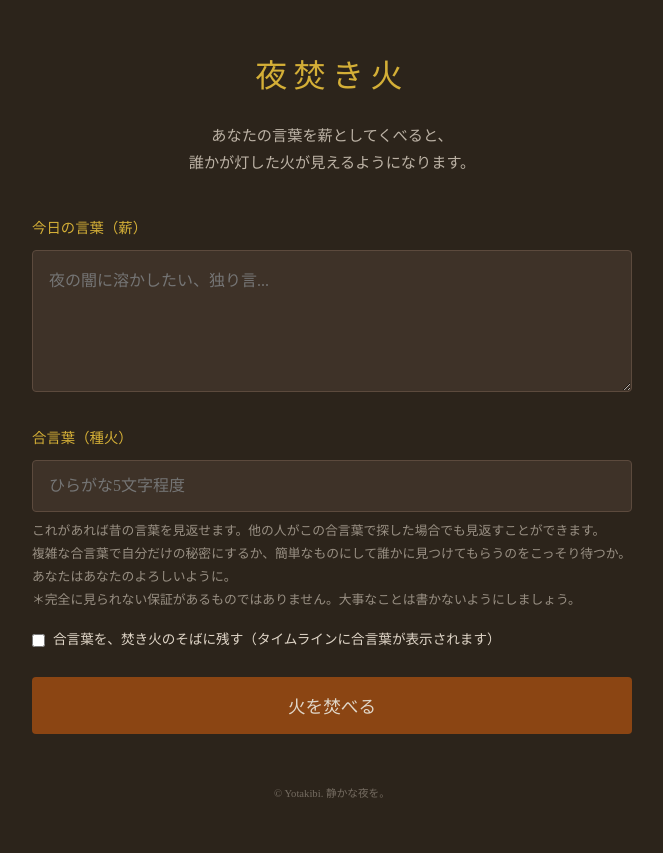
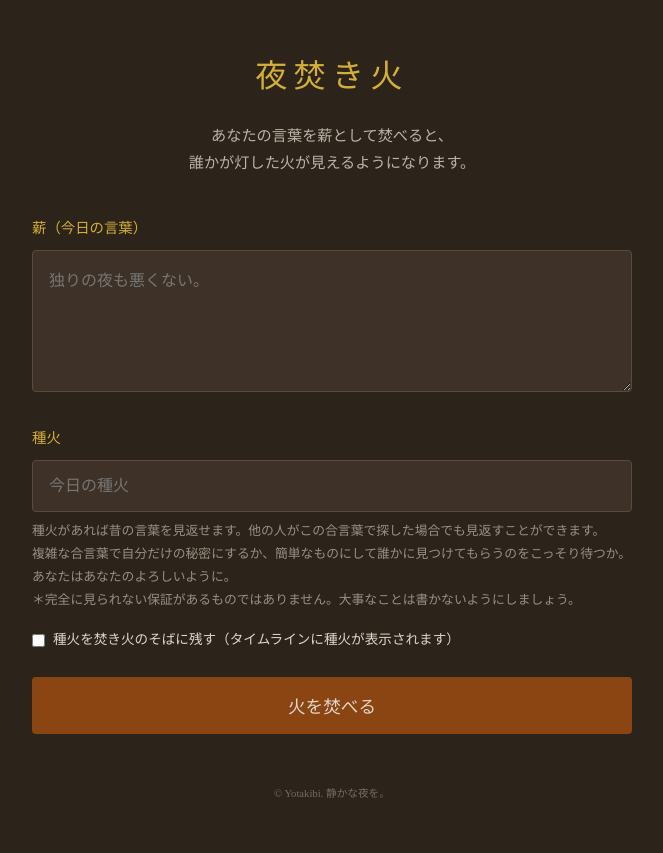
Before and after one commit to karaagenomuranaoya/yotakibi, a Flask app: page / in a window 1280 px wide. Shown: the whole page, without its empty margins (308-971 px from the left). Run offline with Flask 3, Linux system fonts and the light colour scheme; the visitor is signed in with stand-in values (Sample User, id 1).

Commit message:
tanebi_improve

```diff
--- a/app.py
+++ b/app.py
@@ -1,5 +1,6 @@
 import os
-from datetime import datetime
+import re  # ★追加: 正規表現用
+from datetime import datetime, timedelta
 from flask import Flask, render_template, request, redirect, url_for, session, flash
 from flask_sqlalchemy import SQLAlchemy
 from functools import wraps
@@ -11,69 +12,40 @@ app.config['SQLALCHEMY_TRACK_MODIFICATIONS'] = False
 
 db = SQLAlchemy(app)
 
-# ---------------------------------------------------------
-# データモデル (Diary) - 更新
-# ---------------------------------------------------------
+# --- モデル定義などは変更なし ---
 class Diary(db.Model):
     __tablename__ = 'diaries'
-
     id = db.Column(db.Integer, primary_key=True)
     content = db.Column(db.Text, nullable=False)
     aikotoba = db.Column(db.String(20), nullable=False)
-    # ★追加: 合言葉を公開するかどうかのフラグ
     is_public = db.Column(db.Boolean, default=False)
     created_at = db.Column(db.DateTime, default=datetime.now)
 
 with app.app_context():
     db.create_all()
 
-# app.py の該当部分（check_opening_hours）を以下に書き換えてください
-
-# ---------------------------------------------------------
-# 時間制限の門番（夜しか開かない ＆ 裏口あり）
-# ---------------------------------------------------------
+# --- 門番関数（check_opening_hours）などは変更なし ---
 @app.before_request
 def check_opening_hours():
-    # 1. 静的ファイルは常に許可
     if request.path.startswith('/static'):
         return
-
-    # 2. 管理者（裏口）チェック
-    # URLに ?admin_key=... がある、または既に管理者セッションがある場合
-    # 本番では環境変数でキーを管理すべきですが、今は簡易的に 'secret_open' とします
     secret_key = request.args.get('admin_key')
     if secret_key == 'secret_open':
-        session['is_admin'] = True  # セッションに管理者フラグを立てる
-
-    # 管理者なら常に通過許可
+        session['is_admin'] = True
     if session.get('is_admin'):
         return
-
-    # 3. 時間チェック
     now = datetime.now()
     hour = now.hour
-
-    # 営業時間: 20時(20) 〜 24時(0)の前まで
-    # hourが 20, 21, 22, 23 のいずれかなら営業中
     is_open = (20 <= hour < 24)
-
     if not is_open:
-        # 閉店中だが、sleepingページへのアクセスなら許可
         if request.endpoint == 'sleeping':
             return
-
-        # それ以外はsleepingページへ飛ばす
-        # その際、時間帯の理由（reason）をURLパラメータで渡す
         if 0 <= hour < 6:
-            reason = 'midnight' # 0:00 - 6:00 (寝ろよ)
+            reason = 'midnight'
         else:
-            reason = 'daytime'  # 6:00 - 20:00 (まだ早い)
-
+            reason = 'daytime'
         return redirect(url_for('sleeping', reason=reason))
 
-# ---------------------------------------------------------
-# アクセス制限デコレータ
-# ---------------------------------------------------------
 def fire_required(f):
     @wraps(f)
     def decorated_function(*args, **kwargs):
@@ -82,12 +54,7 @@ def fire_required(f):
         return f(*args, **kwargs)
     return decorated_function
 
-# ---------------------------------------------------------
-# ルーティング
-# ---------------------------------------------------------
-
-# 【閉店画面】
-# app.py の sleeping ルート部分
+# --- ルーティング ---
 
 @app.route('/sleeping')
 def sleeping():
@@ -99,13 +66,30 @@ def index():
     if request.method == 'POST':
         content = request.form.get('content')
         aikotoba = request.form.get('aikotoba')
-        # ★追加: チェックボックスの値を取得
         is_public = True if request.form.get('is_public') else False
 
+        # 1. 必須チェック
         if not content or not aikotoba:
-            flash('言葉と合言葉が必要です。', 'error')
-            return redirect(url_for('index'))
+            flash('薪と種火が必要です。', 'error')
+            # ★変更: 本文だけは残してあげる
+            return render_template('index.html', kept_content=content)
 
+        # 2. ひらがなバリデーション
+        if not re.match(r'^[ぁ-ん]+$', aikotoba):
+            flash('種火にはひらがながぴったりです。', 'error')
+            return render_template('index.html', kept_content=content)
+
+        # ★変更 3. 文字数制限 (15文字以内)
+        # 粋なエラーメッセージに変更し、本文を保持して戻す
+        if len(aikotoba) > 15:
+            flash('種火はちょっとでいいんです', 'error')
+            return render_template('index.html', kept_content=content)
+
+        if len(aikotoba) < 3:
+            flash('ちょっとすぎるのも考えものです', 'error')
+            return render_template('index.html', kept_content=content)
+
+        # 保存処理
         new_diary = Diary(content=content, aikotoba=aikotoba, is_public=is_public)
         db.session.add(new_diary)
         db.session.commit()
@@ -119,7 +103,10 @@ def index():
 @app.route('/timeline')
 @fire_required
 def timeline():
-    diaries = Diary.query.order_by(Diary.created_at.desc()).limit(50).all()
+    time_threshold = datetime.now() - timedelta(hours=24)
+    diaries = Diary.query.filter(Diary.created_at >= time_threshold)\
+                         .order_by(Diary.created_at.desc())\
+                         .all()
     return render_template('timeline.html', diaries=diaries)
 
 @app.route('/search')
@@ -129,6 +116,9 @@ def search():
     if not query:
         return redirect(url_for('timeline'))
 
+    # 検索時もバリデーションはあった方が親切ですが、
+    # ここでは「どんな文字列でも探そうとした」という意図を尊重し、エラーにはせずそのまま検索させます
+    # (当然、ひらがな以外で検索してもヒットしません)
     results = Diary.query.filter_by(aikotoba=query).order_by(Diary.created_at.desc()).all()
     return render_template('timeline.html', diaries=results, search_query=query)
 
--- a/static/css/style.css
+++ b/static/css/style.css
@@ -101,6 +101,28 @@ textarea:focus, input[type="text"]:focus {
     color: #E0D6C8;
     cursor: pointer;
 }
+
+/* エラーメッセージ */
+.flashes {
+    list-style: none;
+    margin-bottom: 1.5rem;
+    padding: 0;
+}
+
+/* クラス名は .error のまま、色設定だけユーザーさんの指定に変更 */
+.flashes li.error {
+    /* --- 今回変更した優しい色味 --- */
+    background-color: #f3e8e0;  /* 明るい茶の背景 */
+    color: #5a3e2b;             /* 濃いブラウン文字 */
+    border: 1px solid #d8c2b0;
+
+    /* --- レイアウト調整（維持） --- */
+    padding: 0.8rem;
+    border-radius: 4px;
+    text-align: center;
+    font-size: 0.9rem;
+}
+
 
 /* 焚べるボタン */
 .btn-burn {
--- a/templates/index.html
+++ b/templates/index.html
@@ -4,29 +4,30 @@
 <div class="fire-starter">
     <h1 class="logo">夜焚き火</h1>
     <p class="intro">
-        あなたの言葉を薪としてくべると、<br>
+        あなたの言葉を薪として焚べると、<br>
         誰かが灯した火が見えるようになります。
     </p>
 
     <form action="/" method="POST" class="diary-form">
         <div class="form-group">
-            <label for="content">今日の言葉（薪）</label>
-            <textarea name="content" id="content" rows="6" placeholder="夜の闇に溶かしたい、独り言..." required></textarea>
+            <label for="content">薪（今日の言葉）</label>
+            <textarea name="content" id="content" rows="6" placeholder="独りの夜も悪くない。"
+                required>{{ kept_content if kept_content else '' }}</textarea>
         </div>
 
         <div class="form-group">
-            <label for="aikotoba">合言葉（種火）</label>
-            <input type="text" name="aikotoba" id="aikotoba" placeholder="ひらがな5文字程度" required autocomplete="off">
+            <label for="aikotoba">種火</label>
+            <input type="text" name="aikotoba" id="aikotoba" placeholder="今日の種火" required autocomplete="off">
 
             <span class="hint">
-                これがあれば昔の言葉を見返せます。他の人がこの合言葉で探した場合でも見返すことができます。<br>
+                種火があれば昔の言葉を見返せます。他の人がこの合言葉で探した場合でも見返すことができます。<br>
                 複雑な合言葉で自分だけの秘密にするか、簡単なものにして誰かに見つけてもらうのをこっそり待つか。あなたはあなたのよろしいように。<br>
                 ＊完全に見られない保証があるものではありません。大事なことは書かないようにしましょう。
             </span>
 
             <div class="checkbox-group">
                 <input type="checkbox" name="is_public" id="is_public" value="1">
-                <label for="is_public" class="checkbox-label">合言葉を、焚き火のそばに残す（タイムラインに合言葉が表示されます）</label>
+                <label for="is_public" class="checkbox-label">種火を焚き火のそばに残す（タイムラインに種火が表示されます）</label>
             </div>
         </div>
 
--- a/templates/timeline.html
+++ b/templates/timeline.html
@@ -20,8 +20,9 @@
 
     {% if session.get('my_aikotoba') and not search_query %}
     <div class="my-info">
-        <p>あなたがくべた合言葉: <strong>{{ session['my_aikotoba'] }}</strong></p>
-        <a href="{{ url_for('search', q=session['my_aikotoba']) }}" class="link-check">自分の言葉を見に行く</a>
+        <p>あなたがの種火 ： <strong>{{ session['my_aikotoba'] }}</strong></p>
+        <a href="{{ url_for('search', q=session['my_aikotoba']) }}" class="link-check">{{ session['my_aikotoba']
+            }}の火を見に行く</a>
     </div>
     {% endif %}
 
```
Also changed, not shown: 2 other files.
